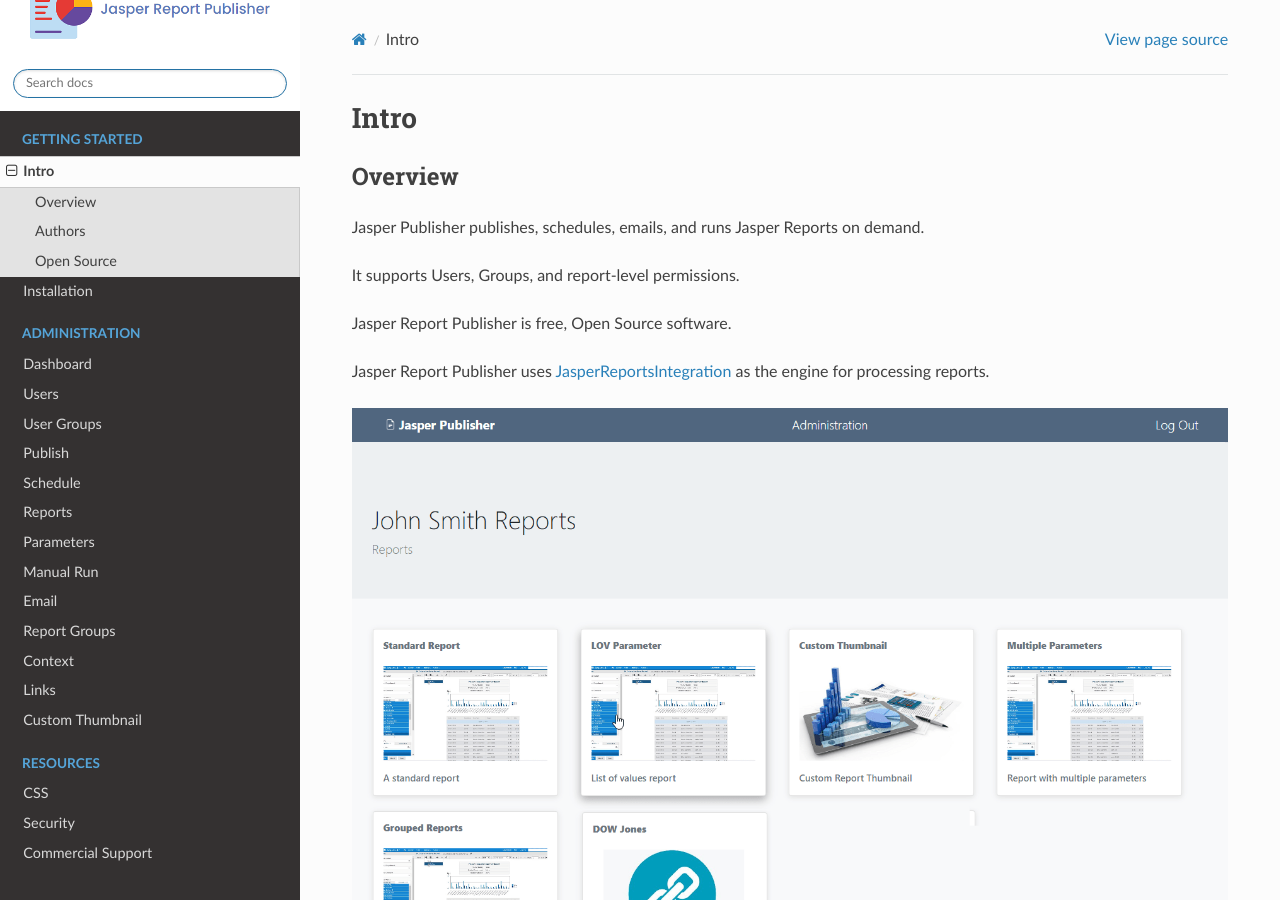
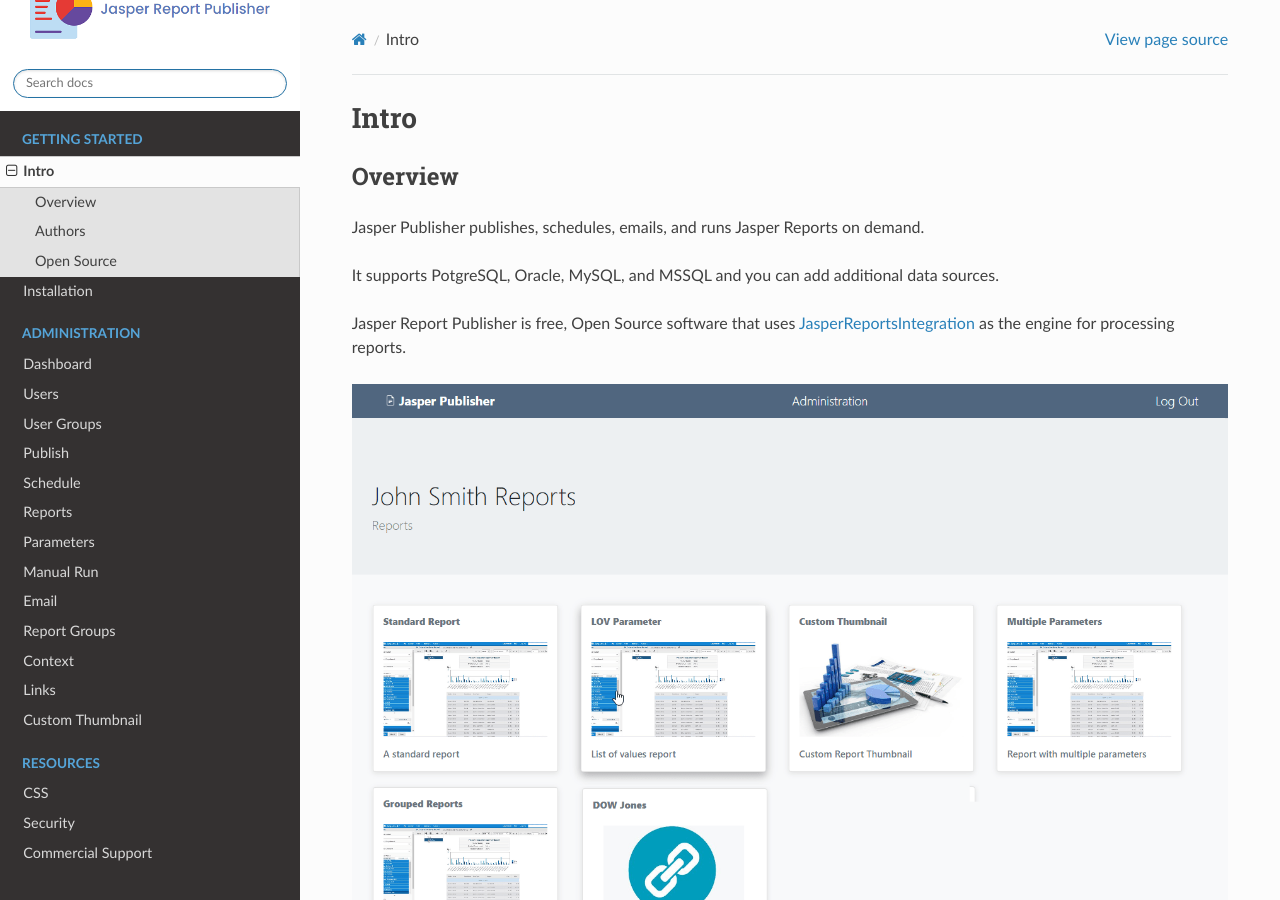
Before and after one commit to AcuGIS/jasper-report-publisher, a Sphinx documentation site: the page built from docs/intro.rst, in a window 1280 px wide and 900 px high. Built offline with Sphinx 7.4.7 and the Read the Docs theme 2.0.0, drawn with Linux system fonts in a browser that asks for light colours; pages that are not in the unit, such as notebooks, are missing from menus.

Commit message:
Update intro.rst

```diff
--- a/docs/intro.rst
+++ b/docs/intro.rst
@@ -6,11 +6,9 @@
 
 Jasper Publisher publishes, schedules, emails, and runs Jasper Reports on demand.
 
-It supports Users, Groups, and report-level permissions.
+It supports PotgreSQL, Oracle, MySQL, and MSSQL and you can add additional data sources.
 
-Jasper Report Publisher is free, Open Source software.
-
-Jasper Report Publisher uses `JasperReportsIntegration`_ as the engine for processing reports.
+Jasper Report Publisher is free, Open Source software that uses `JasperReportsIntegration`_ as the engine for processing reports.
 
 .. _`JasperReportsIntegration`: https://github.com/daust/JasperReportsIntegration
 
```
